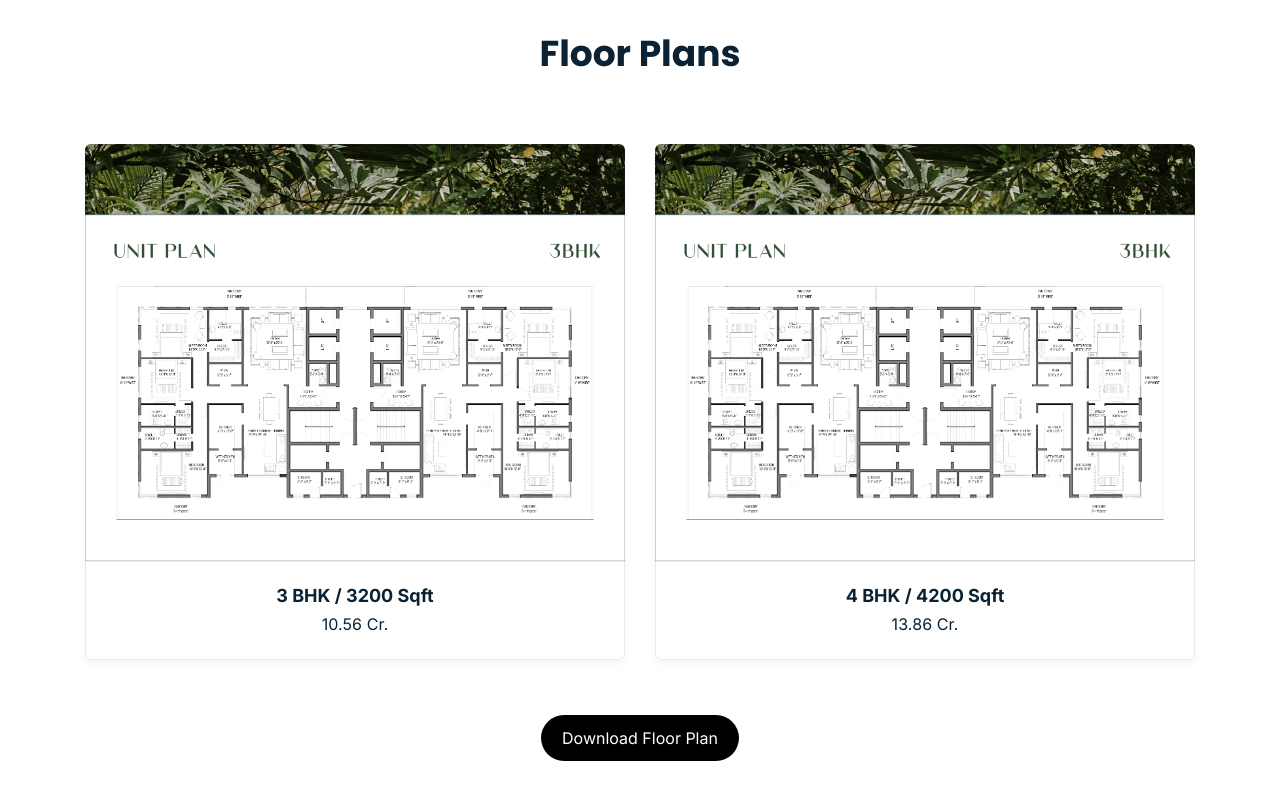
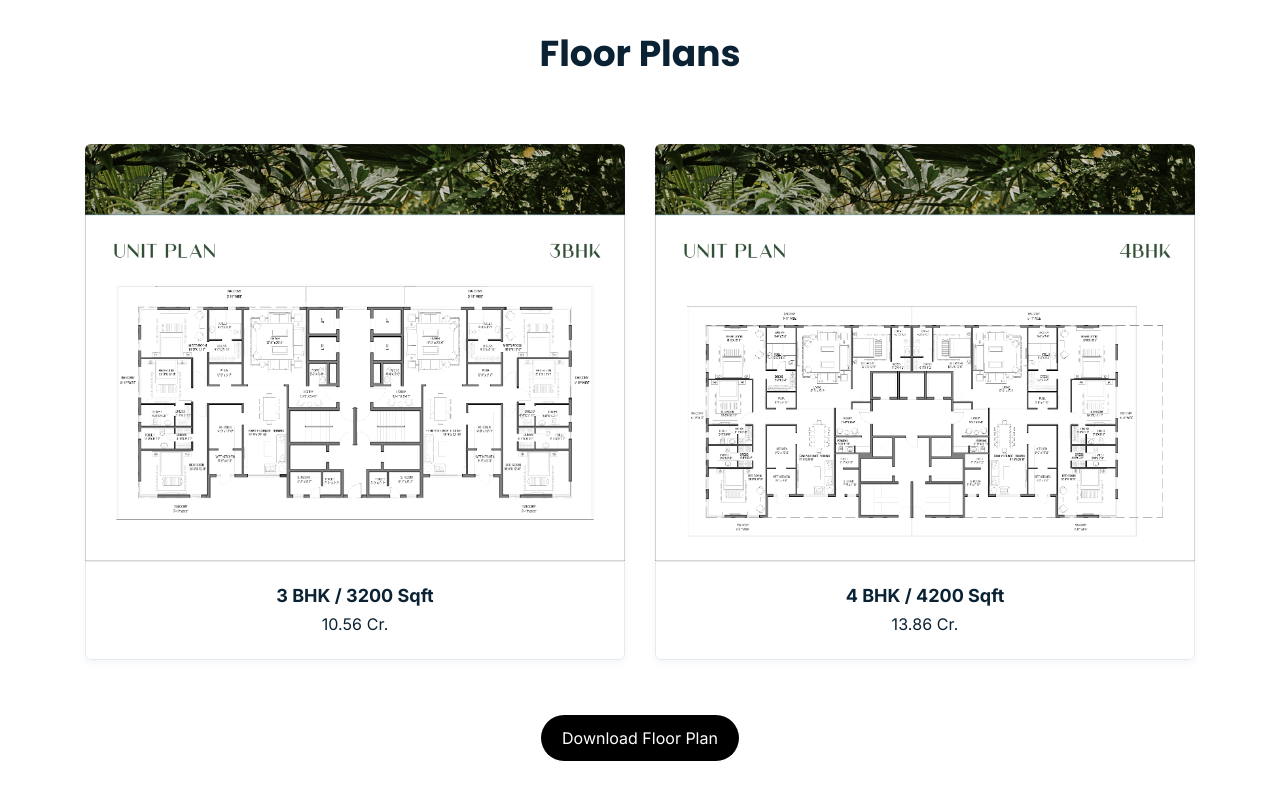
Before and after one commit to mkverma541/central-project-landing-page, a plain HTML site: page index.html in a window 1280 px wide. Shown: the part 3746-4546 px from the top of the page. Drawn offline with nearby package versions, Linux system fonts and the light colour scheme.

Commit message:
Update index.html

```diff
--- a/index.html
+++ b/index.html
@@ -576,7 +576,7 @@
                     <div class="floor-plans">
                         <div class="floor-img">
                             <a class="image-popup-floor-plan" href="images/floor2.jpg" title="4 BHK">
-                                <img src="images/floor1.jpg" alt="4 BHK" class="img-fluid"> </a>
+                                <img src="images/floor2.jpg" alt="4 BHK" class="img-fluid"> </a>
                         </div>
                         <div class="info">
                             <h3>4 BHK / 4200 Sqft</h3>
```
